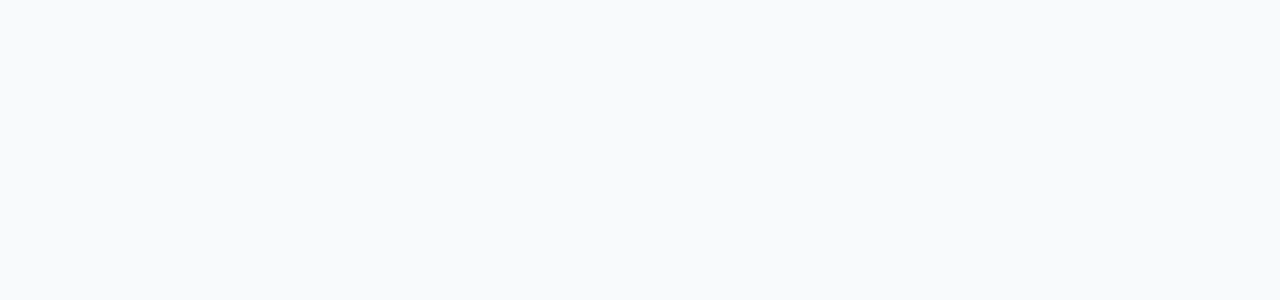
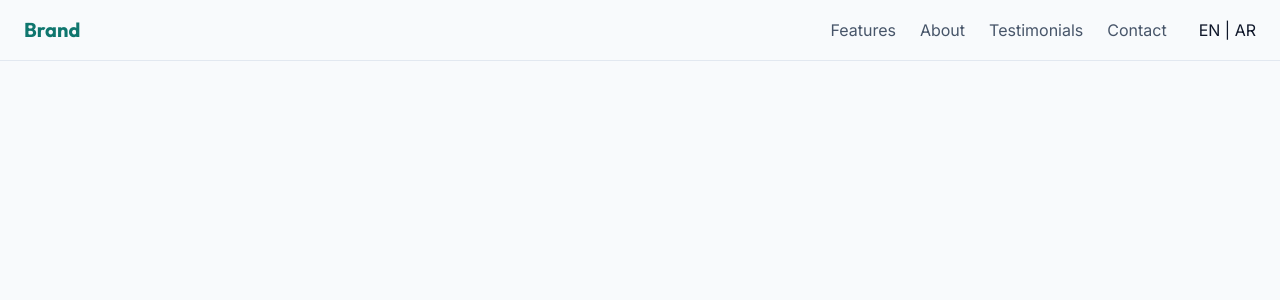
Before and after one commit to Ahmad-hash91/business-landing-page-demo, a React (Vite) app: page / in a window 1280 px wide. Shown: the top 300 px of the page. Built offline with nearby package versions, Linux system fonts and the light colour scheme.

Commit message:
Add: reusable button component and basic header with nav links

```diff
--- a/index.html
+++ b/index.html
@@ -1,13 +1,15 @@
 <!doctype html>
 <html lang="en">
+
 <head>
   <meta charset="UTF-8" />
-    <link rel="icon" type="image/svg+xml" href="/favicon.svg" />
   <meta name="viewport" content="width=device-width, initial-scale=1.0" />
-    <title>landingpage</title>
+  <title>business-landing-page</title>
 </head>
+
 <body>
   <div id="root"></div>
   <script type="module" src="/src/main.jsx"></script>
 </body>
+
 </html>
--- a/src/App.jsx
+++ b/src/App.jsx
@@ -1,5 +1,11 @@
+import Header from "./components/Header";
+
 function App() {
-  return <></>;
+  return (
+    <>
+      <Header />
+    </>
+  );
 }
 
 export default App;
--- /dev/null
+++ b/src/components/Button.jsx
@@ -0,0 +1,11 @@
+export default function Button({ children, styleProps, onClickHandler }) {
+  return (
+    <button
+      type="button"
+      className={styleProps ? styleProps : ""}
+      onClick={onClickHandler}
+    >
+      {children}
+    </button>
+  );
+}
--- /dev/null
+++ b/src/components/Header.jsx
@@ -0,0 +1,45 @@
+import Button from "./Button";
+
+export default function Header({ changeLanguageHandler }) {
+  return (
+    <div className="flex flex-row justify-between items-center px-6 py-4 border-b border-border">
+      <div>
+        <p className="text-xl font-heading font-bold text-primary">Brand</p>
+      </div>
+      <div className="flex flex-row items-center gap-8">
+        <nav className="flex flex-row gap-6">
+          <a
+            href="#features"
+            className="text-text-gray hover:text-primary transition-colors"
+          >
+            Features
+          </a>
+          <a
+            href="#about"
+            className="text-text-gray hover:text-primary transition-colors"
+          >
+            About
+          </a>
+          <a
+            href="#testimonials"
+            className="text-text-gray hover:text-primary transition-colors"
+          >
+            Testimonials
+          </a>
+          <a
+            href="#contact"
+            className="text-text-gray hover:text-primary transition-colors"
+          >
+            Contact
+          </a>
+        </nav>
+        <Button
+          onClickHandler={changeLanguageHandler}
+          className="bg-transparent text-text-gray hover:bg-border px-3 py-2 rounded-lg"
+        >
+          EN | AR
+        </Button>
+      </div>
+    </div>
+  );
+}
```
Also changed, not shown: 1 other file (tests, documents, lock files or other folders). Lines whose indentation alone changed are shown as unchanged.
